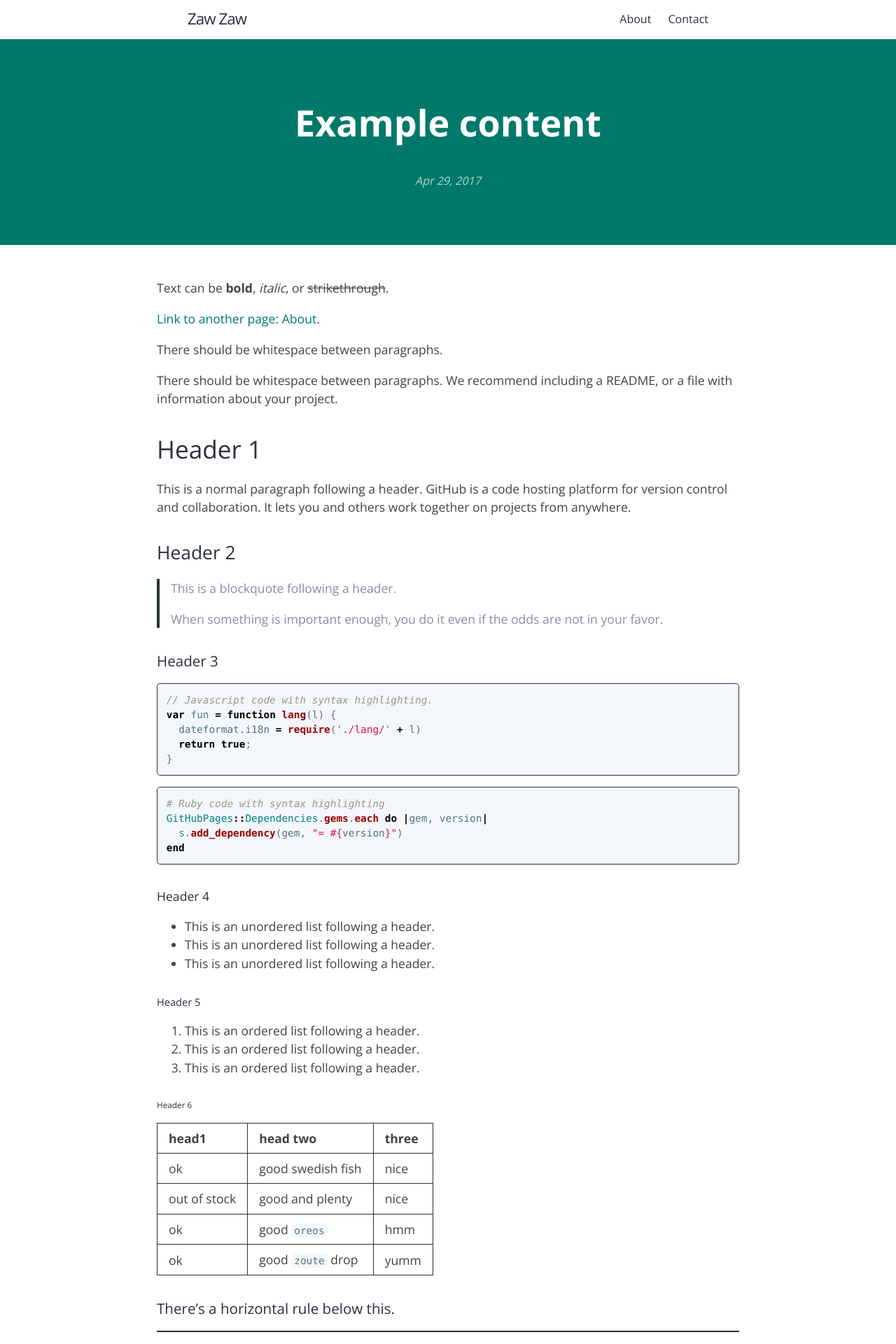
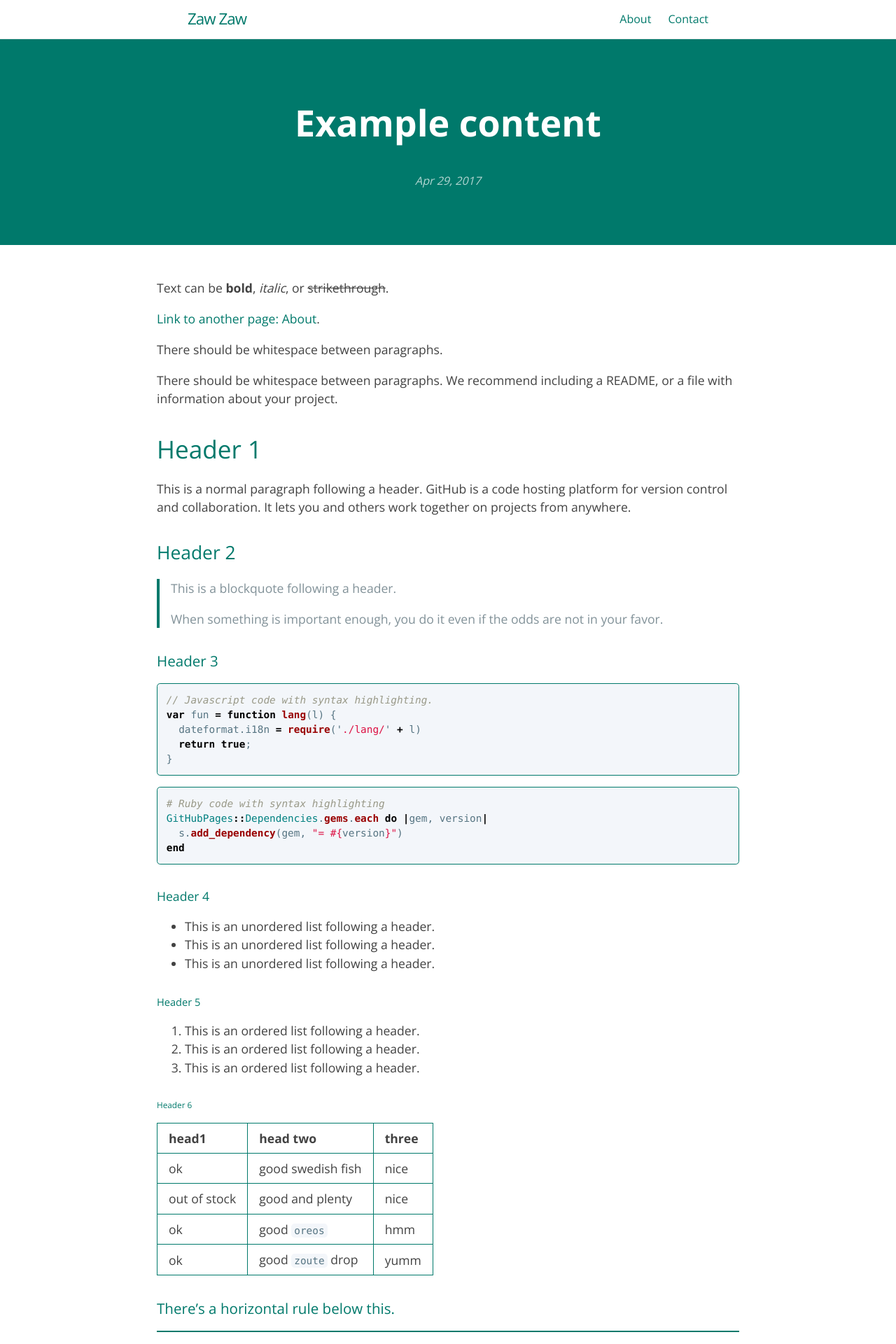
Before and after one commit to zawzaww/zawzaww.github.io, a Jekyll site: the page built from _posts/2017-04-29-cayman-example-content.md, in a window 1280 px wide. Shown: the top 1920 px of the page at 70% size. Built offline with Jekyll 4.4.1, drawn with Linux system fonts in a browser that asks for light colours.

Commit message:
layouts: sass: Update colors for border, headingtext and body link

```diff
--- a/_layouts/default.html
+++ b/_layouts/default.html
@@ -7,7 +7,7 @@
     <meta charset="utf-8">
     <meta http-equiv="X-UA-Compatible" content="IE=edge,chrome=1">
     <meta name="viewport" content="width=device-width, initial-scale=1, maximum-scale=1">
-    <meta name="theme-color" content="#263238">
+    <meta name="theme-color" content="#FFFFFF">
 
     {% if page.title %}
       {% assign page-title = page.title | escape %}
--- a/_sass/variables.scss
+++ b/_sass/variables.scss
@@ -8,7 +8,7 @@
 $header-bg-color-secondary: #00796B !default;
 
 // Text
-$section-headings-color: #263238 !default;
+$section-headings-color: #00796B !default;
 $body-text-color: #424242 !default;
 $body-link-color: #00796B !default;
 $blockquote-text-color: #819198 !default;
@@ -18,6 +18,6 @@
 $code-text-color: #567482 !default;
 
 // Borders
-$border-color: #263238 !default;
-$table-border-color: #263238 !default;
-$hr-border-color: #263238 !default;
+$border-color: #00796B !default;
+$table-border-color: #00796B !default;
+$hr-border-color: #00796B !default;
```
